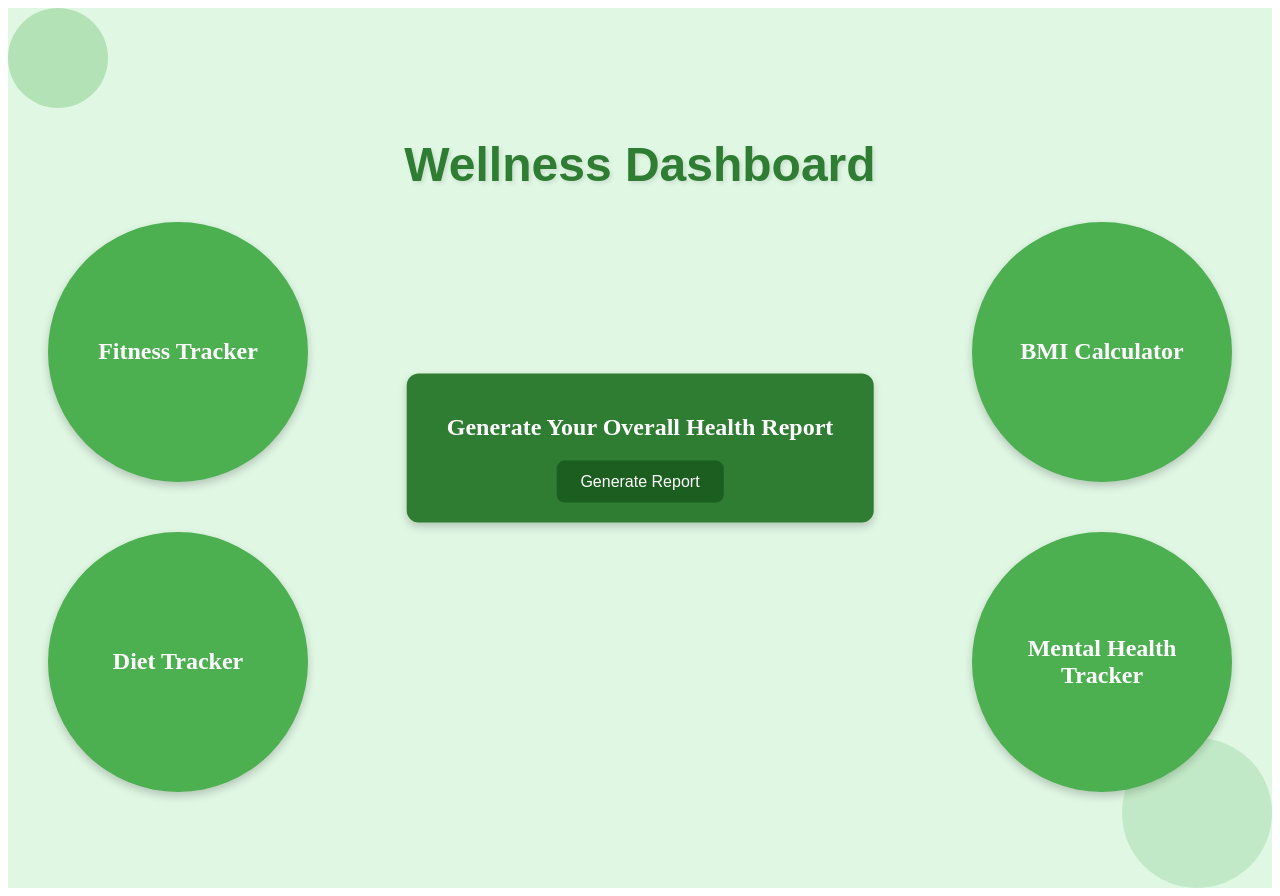
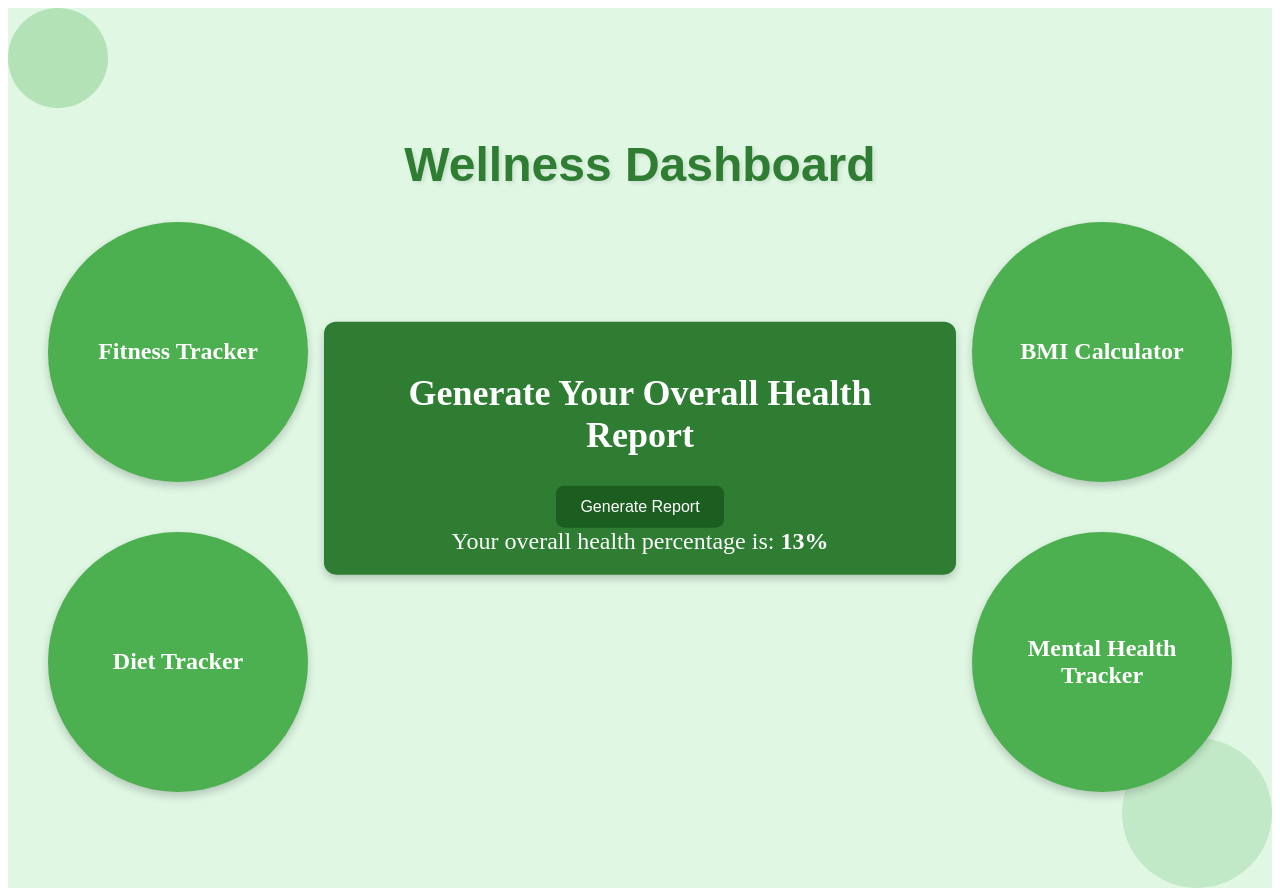
Before and after one commit to SoumyaDattebayo/AngularProjectFrontEnd, an Angular app: page /dashboard in a window 1280 px wide. Both pictures are taken after a click on the button "Generate Report". Built offline with nearby package versions, Linux system fonts and the light colour scheme.

Commit message:
generate report thing added

```diff
--- /dev/null
+++ b/src/app/generatereport/generatereport.component.html
@@ -0,0 +1 @@
+<p>generatereport works!</p>
--- a/src/app/page3/page3.component.css
+++ b/src/app/page3/page3.component.css
@@ -72,6 +72,8 @@ h1 {
 
 /* Centered Health Report Section */
 .health-report {
+
+    font-size: 24px;
     position: absolute;
     top: 50%;
     left: 50%;
@@ -82,6 +84,8 @@ h1 {
     padding: 20px 40px;
     border-radius: 12px;
     box-shadow: 0 4px 8px rgba(0, 0, 0, 0.2);
+
+
 }
 
 /* Button Styling */
--- a/src/app/page3/page3.component.html
+++ b/src/app/page3/page3.component.html
@@ -1,31 +1,3 @@
-<!-- <div class="dashboard-container">
-  <h1>Wellness Dashboard</h1>
-  <div class="dashboard-grid">
-    <div class="dashboard-item fitness-tracker">
-      <h2>
-        <a routerLink="/fitness-tracker" style="color: white; text-decoration: none; width: 100%; height: 100%; display: flex; justify-content: center; align-items: center;">
-          Fitness Tracker
-        </a>
-      </h2>
-    </div>
-    <div class="dashboard-item bmi-calculator">
-      <h2>BMI Calculator</h2>
-    </div>
-    <div class="dashboard-item diet-tracker">
-      <h2>Diet Tracker</h2>
-    </div>
-    <div class="dashboard-item mental-health-tracker">
-      <h2>Mental Health Tracker</h2>
-    </div>
-  </div>
-  <div class="health-report">
-    <h2>Generate Your Overall Health Report</h2>
-    <button (click)="generateReport()">Generate Report</button>
-  </div>
-</div> -->
-
-
-<!-- page3.component.html -->
 <div class="dashboard-container">
   <h1>Wellness Dashboard</h1>
   <div class="dashboard-grid">
@@ -45,5 +17,8 @@
   <div class="health-report">
     <h2>Generate Your Overall Health Report</h2>
     <button (click)="generateReport()">Generate Report</button>
+    <div *ngIf="healthPercentage" class="health-percentage">
+      Your overall health percentage is: <strong>{{ healthPercentage }}%</strong>
+    </div>
   </div>
 </div>
--- a/src/app/page3/page3.component.ts
+++ b/src/app/page3/page3.component.ts
@@ -10,6 +10,7 @@ import { Router } from '@angular/router';
   styleUrls: ['./page3.component.css']
 })
 export class Page3Component {
+  healthPercentage: number | null = null; // To store health percentage
 
   constructor(private router: Router) {}
 
@@ -30,9 +31,8 @@ export class Page3Component {
   }
 
   generateReport() {
+    // Simulating fetching health percentage from backend
+    this.healthPercentage = Math.floor(Math.random() * 100); // Example percentage
     console.log('Generating health report...');
   }
-
-
-
 }
```
Also changed, not shown: src/app/generatereport/generatereport.component.ts (added, +12 -0 lines), src/app/generatereport/generatereport.component.css (added), 1 other file (tests, documents, lock files or other folders).
